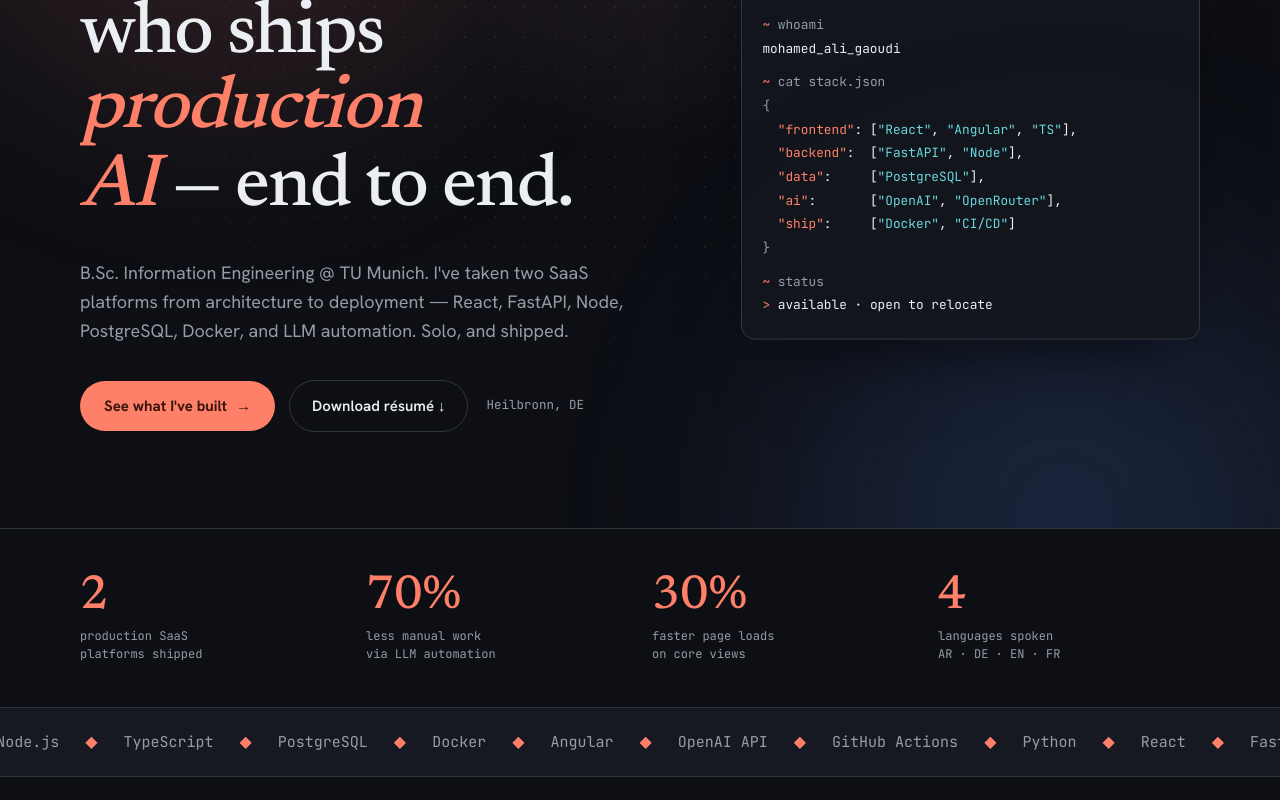
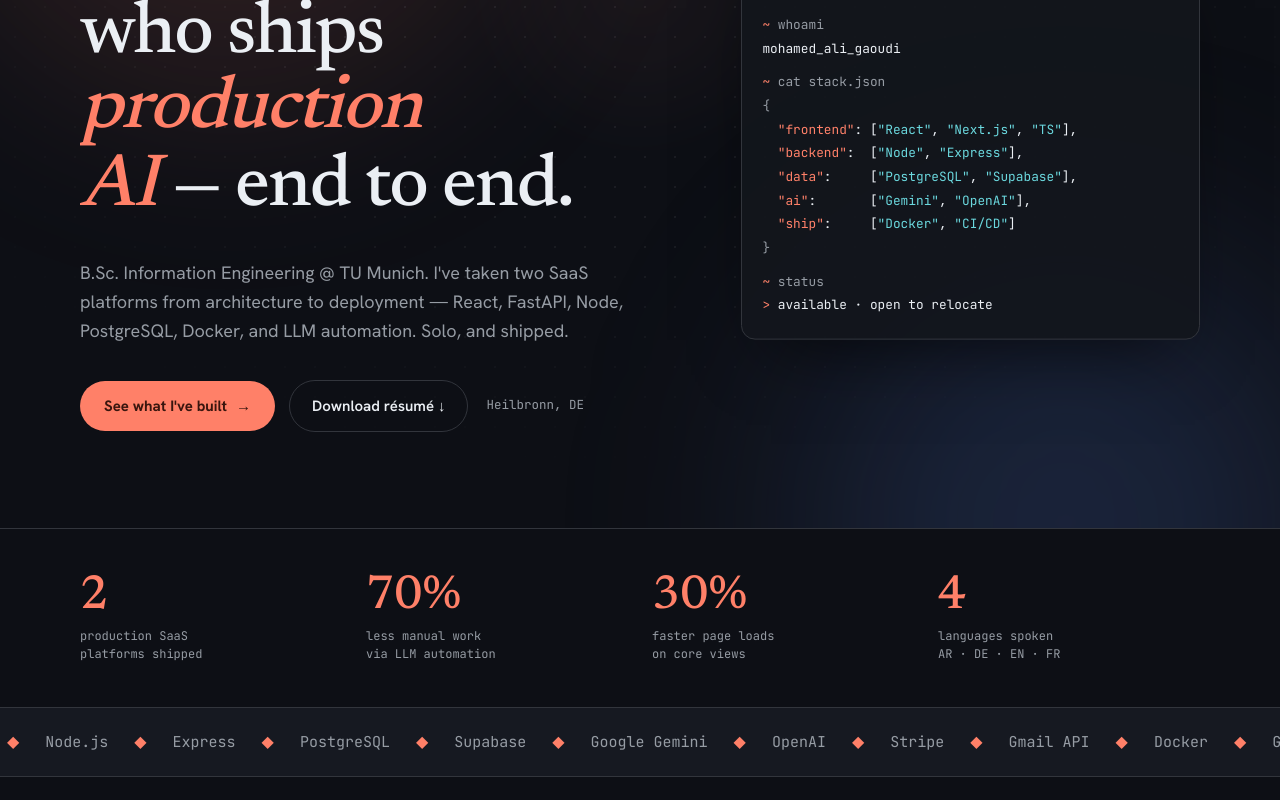
Before and after one commit to DaliGaoudi/portfolio, a Next.js app: page / in a window 1280 px wide. Shown: the part 320-1120 px from the top of the page. Built offline with nearby package versions, Linux system fonts and the light colour scheme.

Commit message:
content: mirror project stacks in hero terminal + tech marquee

```diff
--- a/components/Hero.tsx
+++ b/components/Hero.tsx
@@ -368,20 +368,20 @@ export default function Hero() {
                 <div style={{ color: "var(--muted)" }}>{"{"}</div>
                 <div>
                   &nbsp;&nbsp;<span style={termKey}>&quot;frontend&quot;</span>: [
-                  <span style={termString}>&quot;React&quot;</span>, <span style={termString}>&quot;Angular&quot;</span>,{" "}
+                  <span style={termString}>&quot;React&quot;</span>, <span style={termString}>&quot;Next.js&quot;</span>,{" "}
                   <span style={termString}>&quot;TS&quot;</span>],
                 </div>
                 <div>
                   &nbsp;&nbsp;<span style={termKey}>&quot;backend&quot;</span>:&nbsp; [
-                  <span style={termString}>&quot;FastAPI&quot;</span>, <span style={termString}>&quot;Node&quot;</span>],
+                  <span style={termString}>&quot;Node&quot;</span>, <span style={termString}>&quot;Express&quot;</span>],
                 </div>
                 <div>
                   &nbsp;&nbsp;<span style={termKey}>&quot;data&quot;</span>:&nbsp;&nbsp;&nbsp;&nbsp; [
-                  <span style={termString}>&quot;PostgreSQL&quot;</span>],
+                  <span style={termString}>&quot;PostgreSQL&quot;</span>, <span style={termString}>&quot;Supabase&quot;</span>],
                 </div>
                 <div>
                   &nbsp;&nbsp;<span style={termKey}>&quot;ai&quot;</span>:&nbsp;&nbsp;&nbsp;&nbsp;&nbsp;&nbsp; [
-                  <span style={termString}>&quot;OpenAI&quot;</span>, <span style={termString}>&quot;OpenRouter&quot;</span>],
+                  <span style={termString}>&quot;Gemini&quot;</span>, <span style={termString}>&quot;OpenAI&quot;</span>],
                 </div>
                 <div>
                   &nbsp;&nbsp;<span style={termKey}>&quot;ship&quot;</span>:&nbsp;&nbsp;&nbsp;&nbsp; [
--- a/components/Marquee.tsx
+++ b/components/Marquee.tsx
@@ -2,15 +2,19 @@ const mono = "var(--font-jetbrains), monospace";
 
 const tokens = [
   "React",
-  "FastAPI",
+  "Next.js",
+  "TypeScript",
   "Node.js",
-  "TypeScript",
+  "Express",
   "PostgreSQL",
+  "Supabase",
+  "Google Gemini",
+  "OpenAI",
+  "Stripe",
+  "Gmail API",
   "Docker",
-  "Angular",
-  "OpenAI API",
   "GitHub Actions",
-  "Python",
+  "Vercel",
 ];
 
 function Row({ ariaHidden }: { ariaHidden?: boolean }) {
```
